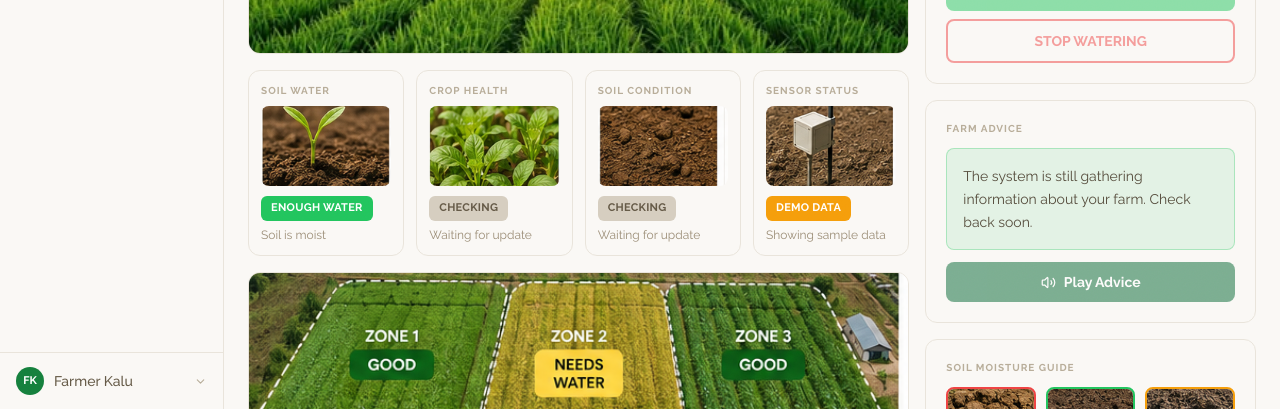
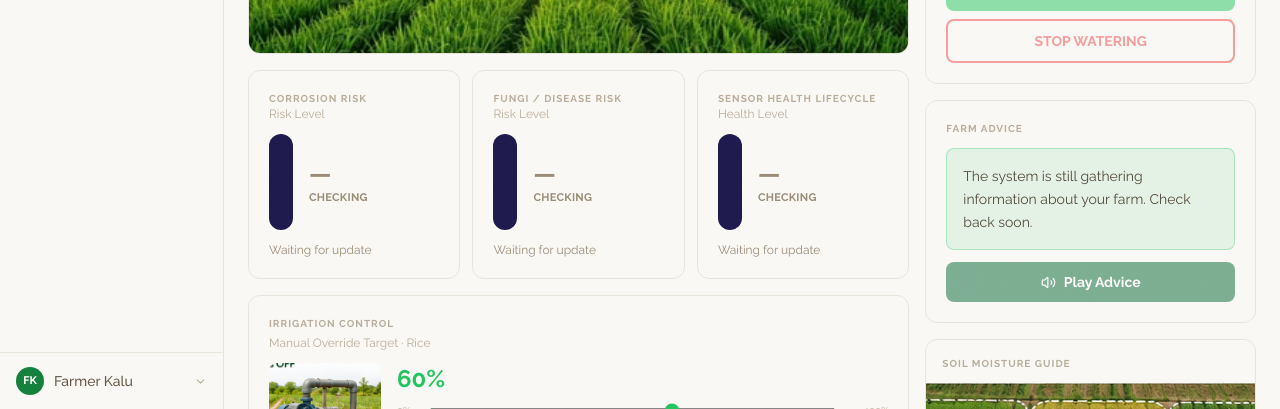
Before and after one commit to yusufwahab/SoilGuard, a React (Vite) app: page /app/ai-dashboard in a window 1280 px wide. Shown: the part 391-800 px from the top of the page. Built offline with nearby package versions, Linux system fonts and the light colour scheme; no server answers; the database is empty.

Commit message:
added corrosion risk/fungi

```diff
--- a/src/pages/AIDashboard.jsx
+++ b/src/pages/AIDashboard.jsx
@@ -7,15 +7,8 @@ import Card from "../components/ui/Card";
 
 // Real farm photography (supplied by the user) -- replaces every stock
 // Unsplash placeholder that stood in for these during earlier drafts.
-import soilWaterPhoto from "../assets/dashboard/01_soil_water_seedling.png";
-import cropHealthPhoto from "../assets/dashboard/02_crop_health_leaves.png";
-import soilConditionPhoto from "../assets/dashboard/03_soil_condition.png";
-import sensorStatusPhoto from "../assets/dashboard/04_sensor_status.png";
 import irrigationPumpPhoto from "../assets/dashboard/05_irrigation_pump.png";
 import farmFieldsMapPhoto from "../assets/dashboard/06_farm_fields_map.png";
-import soilDryPhoto from "../assets/dashboard/07_soil_moisture_dry.png";
-import soilOkayPhoto from "../assets/dashboard/08_soil_moisture_okay.png";
-import soilWetPhoto from "../assets/dashboard/09_soil_moisture_wet.png";
 import farmRowsPhoto from "../assets/dashboard/Rice_Field.webp";
 
 /* ─── Crop / zone config -- real crops, shown as "Zone N" per the design
@@ -53,20 +46,33 @@ function classifyCropHealth(aiData) {
   return { label: "HEALTHY", sub: "Crops look good", tone: "good" };
 }
 
-function classifySoilCondition(aiData) {
-  if (!aiData) return { label: "CHECKING", sub: "Waiting for update", tone: "neutral" };
-  const status = (aiData.material_health_status || "").toLowerCase();
-  if (status.startsWith("critical")) return { label: "CRITICAL", sub: "Needs attention", tone: "bad" };
-  if (status.startsWith("warning")) return { label: "WARNING", sub: "Keep watching", tone: "warn" };
-  return { label: "GOOD", sub: "No problems found", tone: "good" };
-}
-
 function classifySensorStatus(node) {
   if (!node) return { label: "NO DEVICE", sub: "Not set up yet", tone: "neutral" };
   if (node.connectivity === "live") return { label: "WORKING WELL", sub: "Sensor is active", tone: "good" };
   if (node.connectivity === "demo") return { label: "DEMO DATA", sub: "Showing sample data", tone: "warn" };
   return { label: "OFFLINE", sub: "Device disconnected", tone: "bad" };
 }
+
+// ── Risk-gauge classifiers -- corrosion/fungi are 0-10 scores from the AI
+// (backend/src/analyze.js), sensor health is already a 0-100 pct. Same
+// good/warn/bad tone system as the rest of the app, not a separate one. ──
+function classifyRiskScore(score) {
+  if (score == null) return { label: "CHECKING", tone: "neutral" };
+  if (score >= 7) return { label: "HIGH RISK", tone: "bad" };
+  if (score >= 4) return { label: "MODERATE RISK", tone: "warn" };
+  return { label: "LOW RISK", tone: "good" };
+}
+
+function classifyHealthPct(pct) {
+  if (pct == null) return { label: "CHECKING", tone: "neutral" };
+  if (pct < 50) return { label: "POOR", tone: "bad" };
+  if (pct < 80) return { label: "FAIR", tone: "warn" };
+  return { label: "GOOD", tone: "good" };
+}
+
+const CORROSION_DESC = { good: "Everything looks good", warn: "Keep an eye on buried parts", bad: "Metal parts need checking", neutral: "Waiting for update" };
+const FUNGI_DESC      = { good: "No signs of disease", warn: "Watch for early symptoms", bad: "Disease risk is high", neutral: "Waiting for update" };
+const SENSOR_HEALTH_DESC = { good: "Sensors are healthy", warn: "Sensors need attention soon", bad: "Sensor needs servicing", neutral: "Waiting for update" };
 
 // Worst-of the tiles above, used for the per-zone pill and the farm-wide headline.
 const TONE_RANK = { bad: 3, warn: 2, neutral: 1, good: 0 };
@@ -83,16 +89,101 @@ function StatusPill({ label, tone }) {
   );
 }
 
-function StatTile({ label, image, status }) {
+// Vertical two-tone bar (filled from the bottom by pct, in the tone's
+// color) + a big percentage + a short risk word + a one-line explanation --
+// the same real corrosion/fungi/sensor-health numbers the old 1-10 gauges
+// showed, just in a glanceable format a non-technical farmer can read.
+const GAUGE_COLOR = { good: "#16a34a", warn: "#d97706", bad: "#dc2626", neutral: "#94a3b8" };
+
+function RiskGauge({ label, sub, pct, riskLabel, tone, description }) {
+  const filled = pct == null ? 0 : Math.max(0, Math.min(100, pct));
   return (
-    <Card padding="none" className="overflow-hidden">
-      <p className="text-[10px] font-bold uppercase tracking-widest text-surface-400 px-3 pt-3">{label}</p>
-      <div className="px-3 pt-2 pb-3">
-        <div className="h-20 rounded-lg overflow-hidden mb-2">
-          <img src={image} alt="" className="w-full h-full object-cover" loading="lazy" />
+    <Card padding="md">
+      <p className="text-[10px] font-bold uppercase tracking-widest text-surface-400">{label}</p>
+      <p className="text-xs text-surface-400 mb-3">{sub}</p>
+      <div className="flex items-center gap-4">
+        <div className="w-6 h-24 rounded-full bg-indigo-950 overflow-hidden flex flex-col justify-end shrink-0">
+          <div className="w-full transition-all" style={{ height: `${filled}%`, backgroundColor: GAUGE_COLOR[tone] }} />
         </div>
-        <StatusPill label={status.label} tone={status.tone} />
-        <p className="text-xs text-surface-500 mt-1.5">{status.sub}</p>
+        <div>
+          <p className={`text-2xl font-bold ${TONE_STYLES[tone].text}`}>{pct == null ? "—" : `${Math.round(pct)}%`}</p>
+          <p className={`text-[11px] font-bold uppercase tracking-wide ${TONE_STYLES[tone].text}`}>{riskLabel}</p>
+        </div>
+      </div>
+      <p className="text-xs text-surface-500 mt-3">{description}</p>
+    </Card>
+  );
+}
+
+/* ─── Irrigation Control -- Manual Override Target: sets the moisture %
+   the device should auto-pump toward (real writeTargetMoisture, same
+   mechanism as FieldDetail.jsx's AutopilotControl), plus a direct manual
+   on/off override underneath for an immediate action. ────────────────── */
+function ManualOverrideTarget({ cropKey, cropLabel }) {
+  const { autopilotTargets, setAutopilot, pumpStates, pumpLoadings, setPumpForCrop } = useCropControls();
+  const target = autopilotTargets[cropKey] ?? 60;
+  const [localTarget, setLocalTarget] = useState(target);
+  const [saving, setSaving] = useState(false);
+
+  const pumpState = pumpStates[cropKey];
+  const pumpLoading = pumpLoadings[cropKey];
+  const isPumpOn = pumpState === "ON";
+
+  async function commitTarget(val) {
+    setSaving(true);
+    try {
+      await setAutopilot(cropKey, true, val);
+    } finally {
+      setSaving(false);
+    }
+  }
+
+  return (
+    <Card padding="md">
+      <p className="text-[10px] font-bold uppercase tracking-widest text-surface-400 mb-1">Irrigation Control</p>
+      <p className="text-xs text-surface-400 mb-3">Manual Override Target · {cropLabel}</p>
+      <div className="flex flex-col sm:flex-row gap-4">
+        <div className="w-full sm:w-28 h-20 rounded-lg overflow-hidden shrink-0">
+          <img src={irrigationPumpPhoto} alt="Irrigation pump" className="w-full h-full object-cover" loading="lazy" />
+        </div>
+        <div className="flex-1 min-w-0">
+          <p className="text-2xl font-bold text-semantic-green mb-2">{localTarget}%</p>
+          <div className="flex items-center gap-3">
+            <span className="text-[10px] text-surface-400 w-5 shrink-0">0%</span>
+            <input
+              type="range"
+              min={0}
+              max={100}
+              value={localTarget}
+              onChange={(e) => setLocalTarget(Number(e.target.value))}
+              onMouseUp={(e) => commitTarget(Number(e.target.value))}
+              onTouchEnd={(e) => commitTarget(Number(e.target.value))}
+              className="flex-1 accent-semantic-green h-1.5 cursor-pointer"
+            />
+            <span className="text-[10px] text-surface-400 w-10 shrink-0 text-right">100%</span>
+          </div>
+        </div>
+      </div>
+      <p className="text-xs text-surface-600 bg-semantic-green/10 border border-semantic-green/30 rounded-lg px-3 py-2 mt-3">
+        Pump will start when soil moisture reaches this target.{saving ? " Saving…" : ""}
+      </p>
+      <div className="grid grid-cols-2 gap-2 mt-3">
+        <button
+          onClick={() => setPumpForCrop(cropKey, "ON")}
+          disabled={isPumpOn || pumpState === null || pumpLoading}
+          className="py-2.5 text-sm font-bold rounded-lg bg-semantic-green text-white transition-colors disabled:opacity-50 disabled:cursor-not-allowed hover:bg-green-700"
+        >
+          TURN PUMP ON
+          <span className="block text-[10px] font-normal opacity-90">Start Watering</span>
+        </button>
+        <button
+          onClick={() => setPumpForCrop(cropKey, "OFF")}
+          disabled={!isPumpOn || pumpLoading}
+          className="py-2.5 text-sm font-bold rounded-lg border-2 border-semantic-red text-semantic-red transition-colors disabled:opacity-50 disabled:cursor-not-allowed hover:bg-red-50"
+        >
+          TURN PUMP OFF
+          <span className="block text-[10px] font-normal opacity-90">Stop Watering</span>
+        </button>
       </div>
     </Card>
   );
@@ -133,29 +224,34 @@ function VoiceButton({ text, label, className }) {
   );
 }
 
-/* ─── Soil Moisture Guide -- static reference photos, not live data;
-   helps a farmer visually compare their own soil against examples. ──── */
-function SoilMoistureGuide() {
-  const items = [
-    { label: "DRY", sub: "Needs water", tone: "bad", image: soilDryPhoto },
-    { label: "OKAY", sub: "Good", tone: "good", image: soilOkayPhoto },
-    { label: "WET", sub: "Too much water", tone: "warn", image: soilWetPhoto },
-  ];
+/* ─── Soil Moisture Guide -- now doubles as the "Your Fields" zone map:
+   the aerial photo is the main visual, with a compact real-data zone
+   selector underneath (click a zone to control/hear advice for it). ──── */
+function SoilMoistureGuide({ nodeFor, aiDashboard, selected, setSelected }) {
   return (
-    <Card padding="md">
-      <p className="text-[10px] font-bold uppercase tracking-widest text-surface-400 mb-3">Soil Moisture Guide</p>
-      <div className="grid grid-cols-3 gap-2.5">
-        {items.map((it) => (
-          <div key={it.label} className={`rounded-lg border-2 overflow-hidden`} style={{ borderColor: it.tone === "bad" ? "#ef4444" : it.tone === "warn" ? "#f59e0b" : "#22c55e" }}>
-            <div className="h-16">
-              <img src={it.image} alt="" className="w-full h-full object-cover" loading="lazy" />
-            </div>
-            <div className="px-2 py-1.5 text-center">
-              <p className="text-[10px] font-bold text-surface-900">{it.label}</p>
-              <p className="text-[9px] text-surface-400">{it.sub}</p>
-            </div>
-          </div>
-        ))}
+    <Card padding="none" className="overflow-hidden">
+      <p className="text-[10px] font-bold uppercase tracking-widest text-surface-400 px-4 pt-4 pb-3">Soil Moisture Guide</p>
+      <div className="h-36 sm:h-44">
+        <img src={farmFieldsMapPhoto} alt="Aerial view of the farm's fields" className="w-full h-full object-cover" loading="lazy" />
+      </div>
+      <div className="p-4 grid grid-cols-3 gap-2">
+        {CROP_KEYS.map((key) => {
+          const n = nodeFor(key);
+          const a = aiDashboard[key] ?? null;
+          const tone = worstTone(classifyMoisture(n?.moisture).tone, classifyCropHealth(a).tone, classifySensorStatus(n).tone);
+          const label = tone === "good" ? "GOOD" : classifyMoisture(n?.moisture).label;
+          const isSelected = key === selected;
+          return (
+            <button
+              key={key}
+              onClick={() => setSelected(key)}
+              className={`flex flex-col items-center gap-1 px-1.5 py-2 rounded-lg border-2 transition-colors text-center ${isSelected ? "border-accent bg-accent/5" : "border-surface-200 hover:border-surface-300"}`}
+            >
+              <span className="text-[11px] font-semibold text-surface-900">{CROP_META[key].zoneLabel}</span>
+              <StatusPill label={label} tone={tone} />
+            </button>
+          );
+        })}
       </div>
     </Card>
   );
@@ -172,14 +268,19 @@ export default function AIDashboard() {
   const nodeFor = (cropKey) => nodes.find((n) => n.id === CROP_META[cropKey].id) ?? null;
   const onlineCount = CROP_KEYS.filter((k) => nodeFor(k)?.connectivity === "live").length;
 
-  const node = nodeFor(selected);
   const aiData = aiDashboard[selected] ?? null;
   const meta = CROP_META[selected];
 
-  const moistureStatus = classifyMoisture(node?.moisture);
-  const cropHealthStatus = classifyCropHealth(aiData);
-  const soilConditionStatus = classifySoilCondition(aiData);
-  const sensorStatus = classifySensorStatus(node);
+  const corrosionScore = aiData?.corrosion_risk_score ?? null; // 0-10
+  const corrosionPct = corrosionScore == null ? null : corrosionScore * 10;
+  const corrosionRisk = classifyRiskScore(corrosionScore);
+
+  const fungiScore = aiData?.fungi_risk_score ?? null; // 0-10
+  const fungiPct = fungiScore == null ? null : fungiScore * 10;
+  const fungiRisk = classifyRiskScore(fungiScore);
+
+  const sensorHealthPct = aiData?.sensor_health_pct ?? null; // already 0-100
+  const sensorHealthStatus = classifyHealthPct(sensorHealthPct);
 
   const farmTone = worstTone(
     ...CROP_KEYS.map((k) => {
@@ -249,42 +350,29 @@ export default function AIDashboard() {
             </div>
           </Card>
 
-          {/* Four plain-language status tiles */}
-          <div className="grid grid-cols-2 sm:grid-cols-4 gap-3">
-            <StatTile label="Soil Water" image={soilWaterPhoto} status={moistureStatus} />
-            <StatTile label="Crop Health" image={cropHealthPhoto} status={cropHealthStatus} />
-            <StatTile label="Soil Condition" image={soilConditionPhoto} status={soilConditionStatus} />
-            <StatTile label="Sensor Status" image={sensorStatusPhoto} status={sensorStatus} />
+          {/* Risk & health gauges */}
+          <div className="grid grid-cols-1 sm:grid-cols-3 gap-3">
+            <RiskGauge
+              label="Corrosion Risk" sub="Risk Level"
+              pct={corrosionPct} riskLabel={corrosionRisk.label} tone={corrosionRisk.tone}
+              description={CORROSION_DESC[corrosionRisk.tone]}
+            />
+            <RiskGauge
+              label="Fungi / Disease Risk" sub="Risk Level"
+              pct={fungiPct} riskLabel={fungiRisk.label} tone={fungiRisk.tone}
+              description={FUNGI_DESC[fungiRisk.tone]}
+            />
+            <RiskGauge
+              label="Sensor Health Lifecycle" sub="Health Level"
+              pct={sensorHealthPct} riskLabel={sensorHealthStatus.label} tone={sensorHealthStatus.tone}
+              description={SENSOR_HEALTH_DESC[sensorHealthStatus.tone]}
+            />
           </div>
 
-          {/* Your Fields -- click a zone to control/hear advice for it */}
-          <Card padding="none" className="overflow-hidden">
-            <div className="h-36 sm:h-44">
-              <img src={farmFieldsMapPhoto} alt="Aerial view of the farm's fields" className="w-full h-full object-cover" loading="lazy" />
-            </div>
-            <div className="p-4">
-              <p className="text-[10px] font-bold uppercase tracking-widest text-surface-400 mb-3">Your Fields</p>
-              <div className="grid sm:grid-cols-3 gap-2">
-                {CROP_KEYS.map((key) => {
-                  const n = nodeFor(key);
-                  const a = aiDashboard[key] ?? null;
-                  const tone = worstTone(classifyMoisture(n?.moisture).tone, classifyCropHealth(a).tone, classifySensorStatus(n).tone);
-                  const label = tone === "good" ? "GOOD" : classifyMoisture(n?.moisture).label;
-                  const isSelected = key === selected;
-                  return (
-                    <button
-                      key={key}
-                      onClick={() => setSelected(key)}
-                      className={`w-full flex items-center justify-between gap-2 px-3 py-2.5 rounded-lg border-2 transition-colors text-left ${isSelected ? "border-accent bg-accent/5" : "border-surface-200 hover:border-surface-300"}`}
-                    >
-                      <span className="text-sm font-semibold text-surface-900">{CROP_META[key].zoneLabel}</span>
-                      <StatusPill label={label} tone={tone} />
-                    </button>
-                  );
-                })}
-              </div>
-            </div>
-          </Card>
+          {/* Irrigation Control -- Manual Override Target */}
+          {/* key= remounts on zone change so the slider re-reads that
+              crop's own target instead of carrying over a stale value */}
+          <ManualOverrideTarget key={selected} cropKey={selected} cropLabel={meta.label} />
         </div>
 
         {/* Right column (~30%) */}
@@ -328,7 +416,7 @@ export default function AIDashboard() {
             />
           </Card>
 
-          <SoilMoistureGuide />
+          <SoilMoistureGuide nodeFor={nodeFor} aiDashboard={aiDashboard} selected={selected} setSelected={setSelected} />
         </div>
       </div>
     </motion.div>
```
